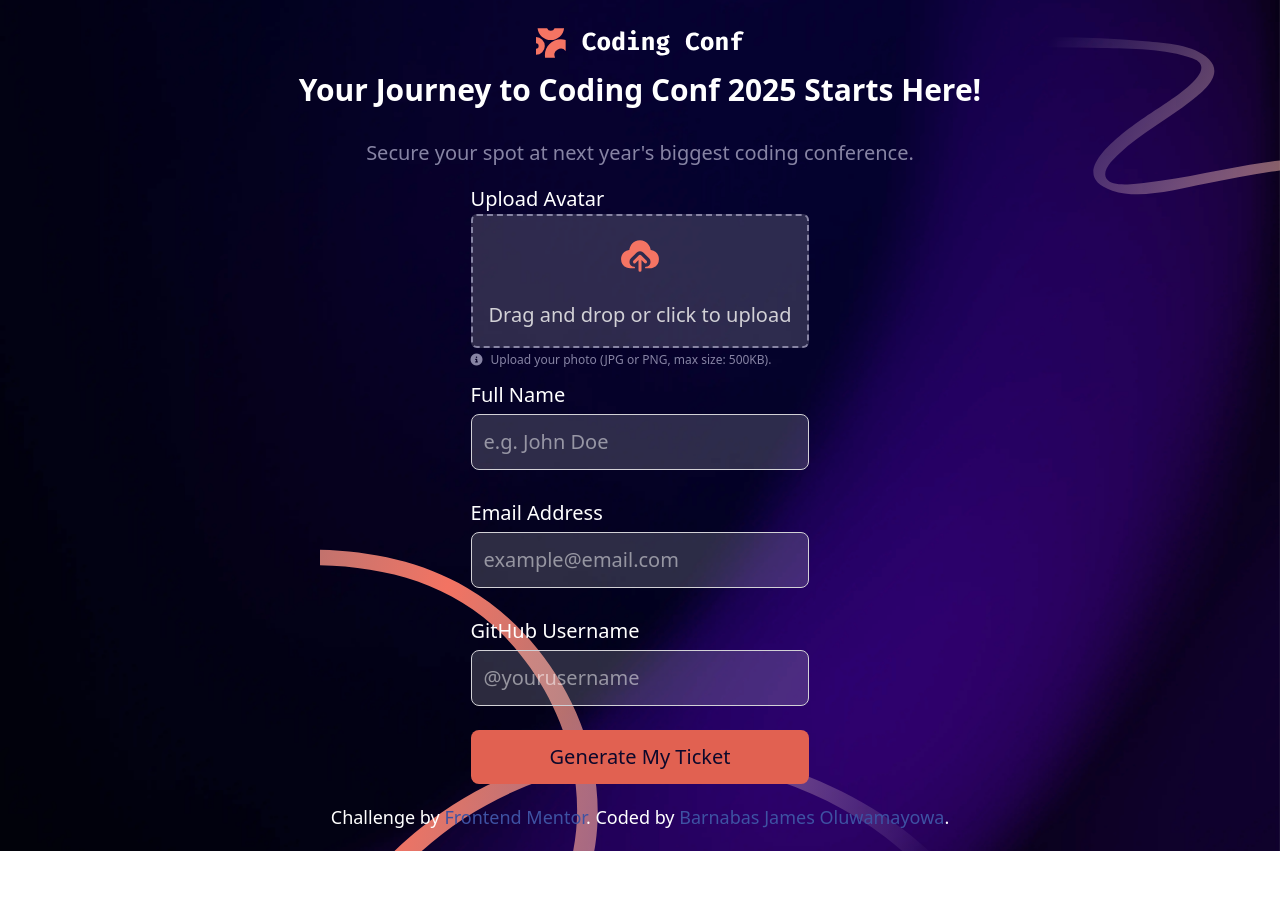
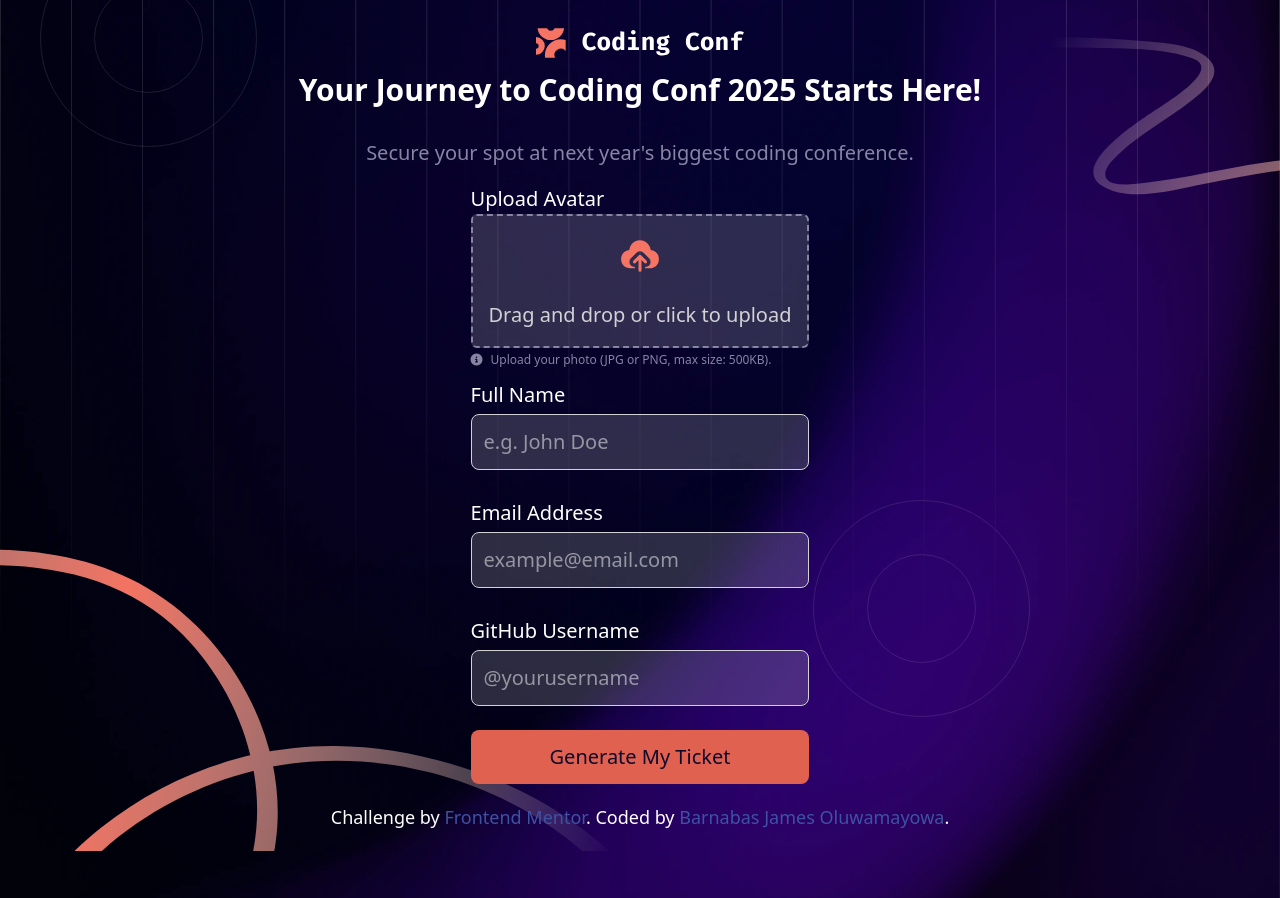
Before and after one commit to Jamieeee1/conference-ticket-generator-main, a website built with Vite: page index.html in a window 1280 px wide. Before the commit the page ends 851 px from the top, so only its background shows below. Built offline with nearby package versions, Linux system fonts and the light colour scheme.

Commit message:
finishing touches

```diff
--- a/index.html
+++ b/index.html
@@ -36,14 +36,38 @@
     ></script>
   </head>
   <body
-    class="bg-[url('assets/images/background-mobile.png')] bg-cover bg-no-repeat bg-center md:bg-[url('assets/images/background-tablet.png')] lg:bg-[url('assets/images/background-desktop.png')] text-Neutral-0 text-[20px]"
+    class="bg-[url('assets/images/background-mobile.png')] bg-cover bg-no-repeat bg-center md:bg-[url('assets/images/background-tablet.png')] lg:bg-[url('assets/images/background-desktop.png')] text-Neutral-0 text-[20px] relative max-h-fit"
   >
+    <!-- background images  -->
+    <div
+      class="absolute w-[140px] md:w-[180px] lg:h-[350px] lg:w-[350px] md:h-[180px] h-[140px] right-0 top-4 lg:top-8"
+    >
+      <img src="/assets/images/pattern-squiggly-line-top.svg" alt="" />
+    </div>
+    <div class="absolute h-[inherit] -z-10 w-full">
+      <img src="/assets/images/pattern-lines.svg" alt="" />
+    </div>
+    <div class="absolute -top-[70px] left-10 hidden -z-10 md:block">
+      <img src="/assets/images/pattern-circle.svg" alt="" />
+    </div>
+    <div
+      class="absolute top-[500px] -right-[70px] md:right-[250px] hidden md:block -z-10"
+    >
+      <img src="/assets/images/pattern-circle.svg" alt="" />
+    </div>
+    <div class="absolute bottom-0 left-0 lg:max-h-[900px] lg:max-w-1/2 -z-10">
+      <img
+        src="assets/images/pattern-squiggly-line-bottom-mobile-tablet.svg"
+        alt=""
+        srcset="
+          assets/images/pattern-squiggly-line-bottom-mobile-tablet.svg  768w,
+          assets/images/pattern-squiggly-line-bottom-desktop.svg       1024w
+        "
+        sizes="(max-width: 768px) 768px, (min-width: 769px) 1024px"
+      />
+    </div>
     <div class="relative min-h-screen px-3 pt-7 flex flex-col items-center">
-      <div
-        class="absolute w-[140px] md:w-[180px] lg:h-[350px] lg:w-[350px] md:h-[180px] h-[140px] right-0 top-4 lg:top-8"
-      >
-        <img src="/assets/images/pattern-squiggly-line-top.svg" alt="" />
-      </div>
+      <!-- contents -->
       <h1 class="flex justify-center w-full">
         <img src="/assets/images/logo-full.svg" alt="" />
       </h1>
@@ -251,18 +275,6 @@
         <a href="https://www.frontendmentor.io?ref=challenge">Frontend Mentor</a
         >. Coded by <a href="#">Barnabas James Oluwamayowa</a>.
       </div>
-
-      <div class="absolute bottom-0 lg:max-h-[500px] lg:max-w-1/2 -z-10">
-        <img
-          src="assets\images\pattern-squiggly-line-bottom-mobile-tablet.svg"
-          alt=""
-          srcset="
-            assets\images\pattern-squiggly-line-bottom-mobile-tablet.svg  768w,
-            assets/images/pattern-squiggly-line-bottom-desktop.svg       1024w
-          "
-          sizes="(max-width: 768px) 768w, (min-width: 769px) 1024w"
-        />
-      </div>
     </div>
 
     <script src="script.js"></script>
```
